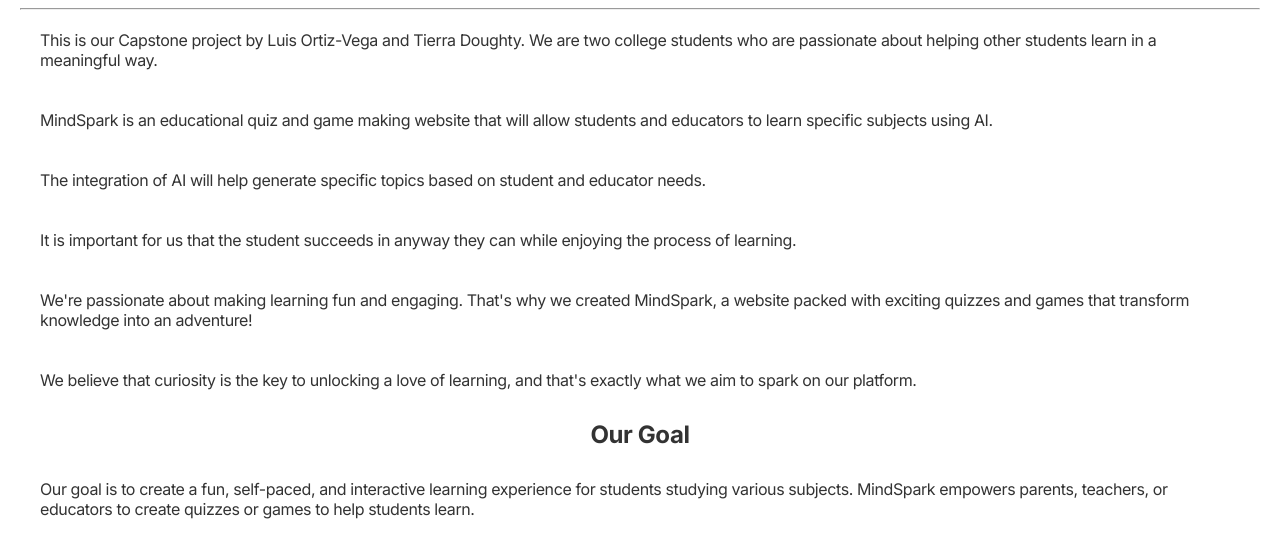
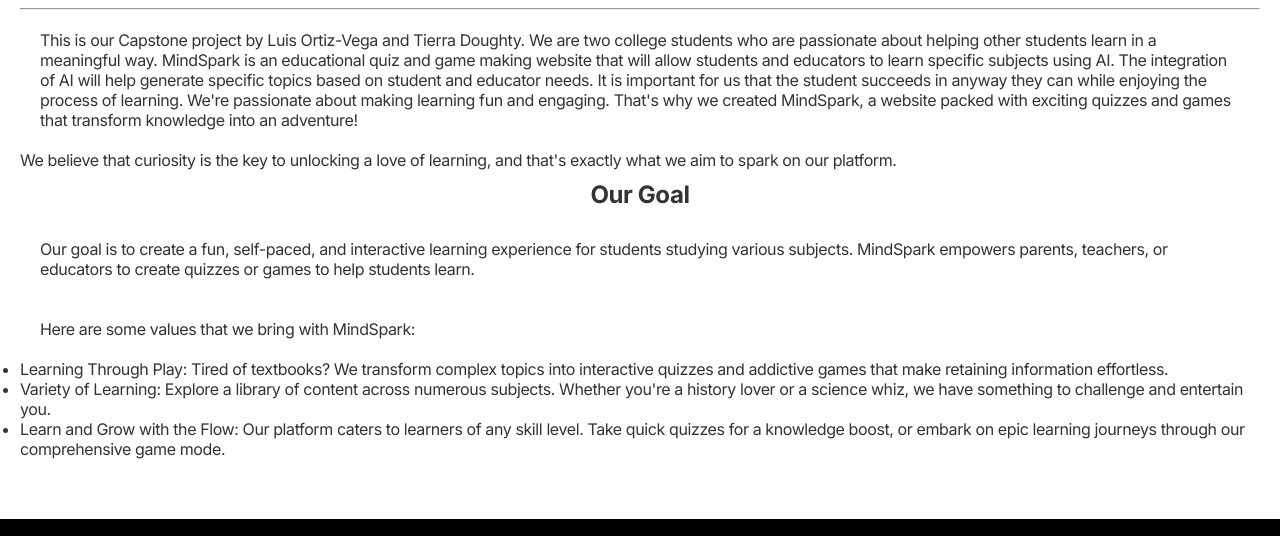
Before and after one commit to com497-2024/MindSpark, a plain HTML site: page aboutus.html in a window 1280 px wide. Shown: the part 244-780 px from the top of the page. Drawn offline with nearby package versions, Linux system fonts and the light colour scheme.

Commit message:
Update aboutus.html

```diff
--- a/aboutus.html
+++ b/aboutus.html
@@ -71,21 +71,22 @@
   <div class="about-section">
     <h1>About Us</h1>
     <hr>
-    <p>This is our Capstone project by Luis Ortiz-Vega and Tierra Doughty. We are two college students who are passionate about helping other students learn in a meaningful way.</p>
-    <p>MindSpark is an educational quiz and game making website that will allow students and educators to learn specific subjects using AI.</p>
-    <p>The integration of AI will help generate specific topics based on student and educator needs.</p>
-	<p>It is important for us that the student succeeds in anyway they can while enjoying the process of learning.</p>
-	<p>We're passionate about making learning fun and engaging. That's why we created MindSpark, a website packed with exciting quizzes and games that transform knowledge into an adventure!</p>
-	 <p> We believe that curiosity is the key to unlocking a love of learning, and that's exactly what we aim to spark on our platform.</p>
+    <p>This is our Capstone project by Luis Ortiz-Vega and Tierra Doughty. We are two college students who are passionate about helping other students learn in a meaningful way.
+    MindSpark is an educational quiz and game making website that will allow students and educators to learn specific subjects using AI.
+    The integration of AI will help generate specific topics based on student and educator needs.
+	It is important for us that the student succeeds in anyway they can while enjoying the process of learning.
+	We're passionate about making learning fun and engaging. That's why we created MindSpark, a website packed with exciting quizzes and games that transform knowledge into an adventure!</p>
+	We believe that curiosity is the key to unlocking a love of learning, and that's exactly what we aim to spark on our platform.
     <h2>Our Goal</h2>
     <p>Our goal is to create a fun, self-paced, and interactive learning experience for students studying various subjects. MindSpark empowers parents, teachers, or educators to create quizzes or games to help students learn.</p>
-	<p>Here are some values that we bring with MindSpark:</p>
+	<p>Here are some values that we bring with MindSpark:
 
 	<ul style="list-style-type:disc">
 	<li>Learning Through Play: Tired of textbooks? We transform complex topics into interactive quizzes and addictive games that make retaining information effortless.</li>
 	<li>Variety of Learning: Explore a library of content across numerous subjects. Whether you're a history lover or a science whiz, we have something to challenge and entertain you.</li>
 	<li>Learn and Grow with the Flow: Our platform caters to learners of any skill level. Take quick quizzes for a knowledge boost, or embark on epic learning journeys through our comprehensive game mode.</li>
 	</ul>
+	</p>
   </div>
 </body>
 
```
